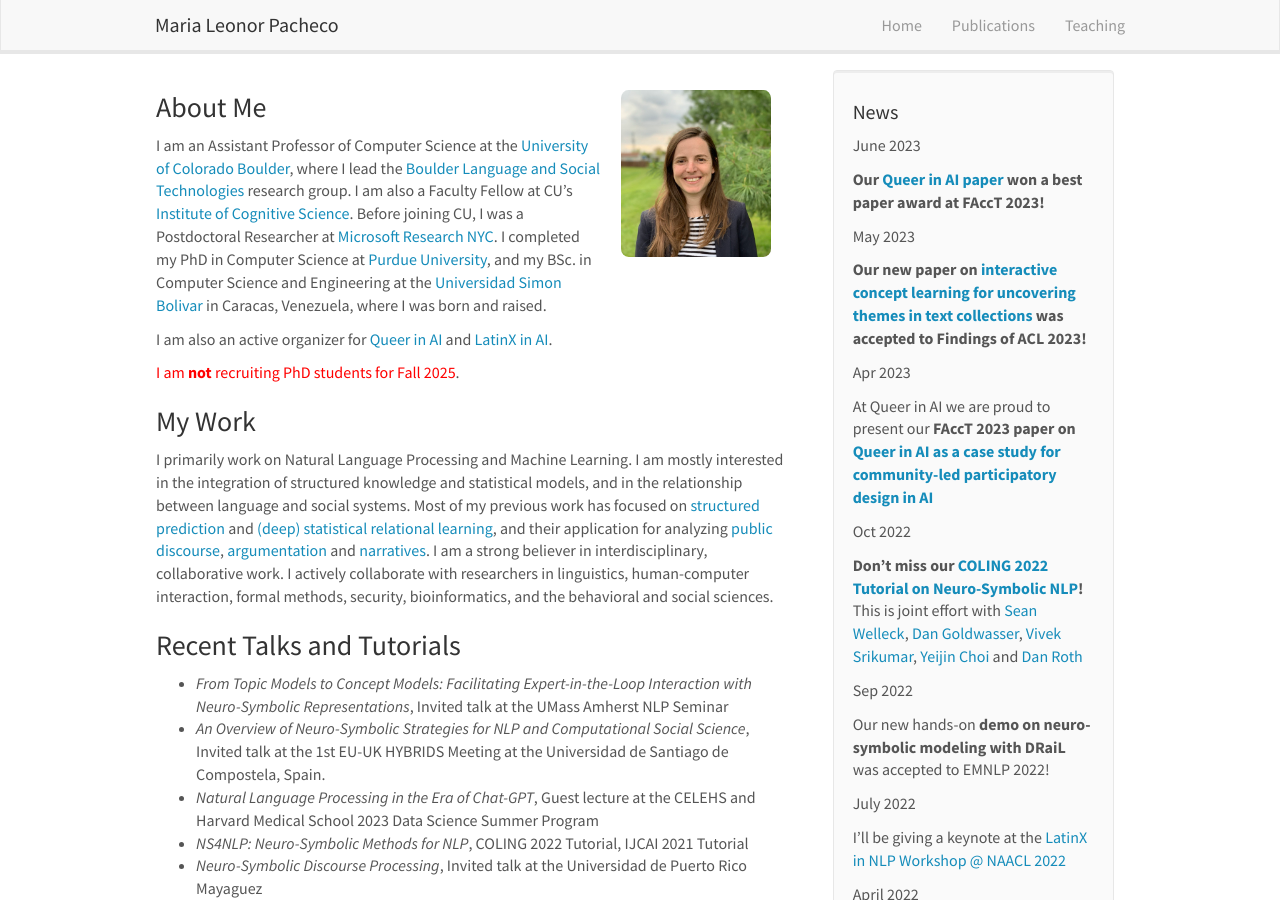
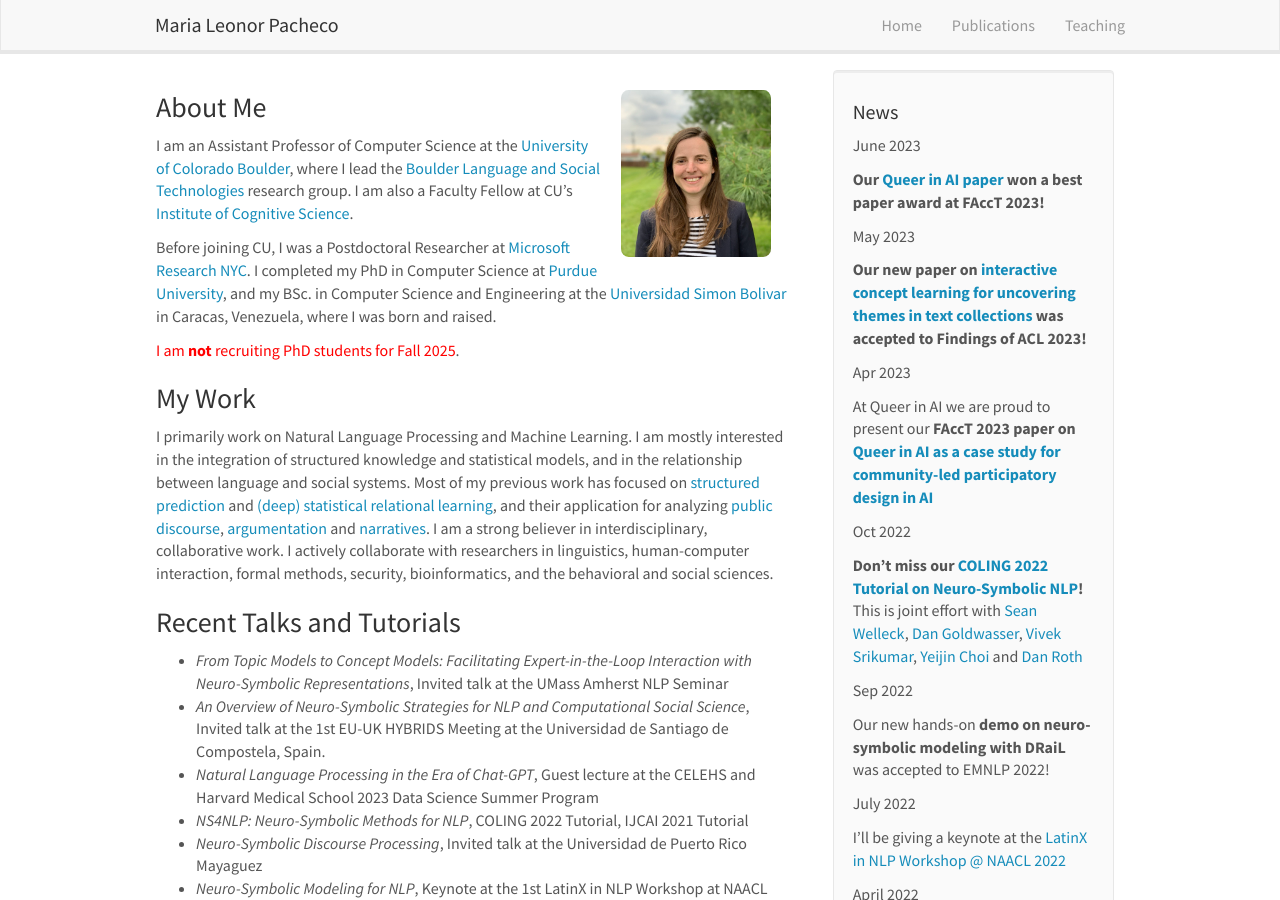
Before and after one commit to mlpacheco/mlpacheco.github.io, a Jekyll site: the page built from _pages/home.md, in a window 1280 px wide and 900 px high. Built offline with Jekyll 4.4.1, drawn with Linux system fonts in a browser that asks for light colours; nearby versions of some CDN libraries.

Commit message:
Update home.md

```diff
--- a/_pages/home.md
+++ b/_pages/home.md
@@ -8,10 +8,10 @@ permalink: /
 
 ### About Me
 
-I am an Assistant Professor of Computer Science at the [University of Colorado Boulder](https://www.colorado.edu/cs/), where I lead the [Boulder Language and Social Technologies](https://blast-cu.github.io/) research group. I am also a Faculty Fellow at CU's [Institute of Cognitive Science](https://www.colorado.edu/ics/). Before joining CU, I was a Postdoctoral Researcher at [Microsoft Research
+I am an Assistant Professor of Computer Science at the [University of Colorado Boulder](https://www.colorado.edu/cs/), where I lead the [Boulder Language and Social Technologies](https://blast-cu.github.io/) research group. I am also a Faculty Fellow at CU's [Institute of Cognitive Science](https://www.colorado.edu/ics/).
+
+Before joining CU, I was a Postdoctoral Researcher at [Microsoft Research
 NYC](https://www.microsoft.com/en-us/research/lab/microsoft-research-new-york/). I completed my PhD in Computer Science at [Purdue University](https://www.cs.purdue.edu/), and my BSc. in Computer Science and Engineering at the [Universidad Simon Bolivar](http://www.usb.ve/) in Caracas, Venezuela, where I was born and raised.
-
-I am also an active organizer for [Queer in AI](https://www.queerinai.com/) and [LatinX in AI](https://www.latinxinai.org/).
 
 <span style="color:red">I am **not** recruiting PhD students for Fall 2025</span>.
 
```
